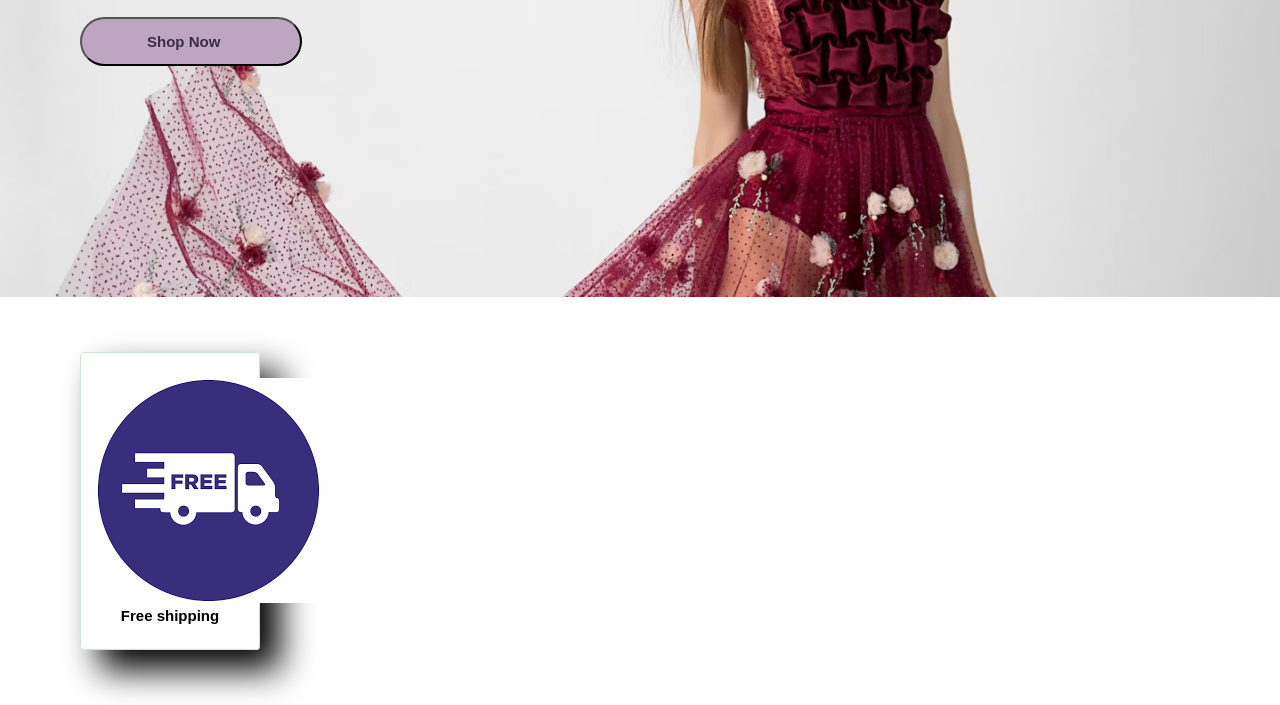
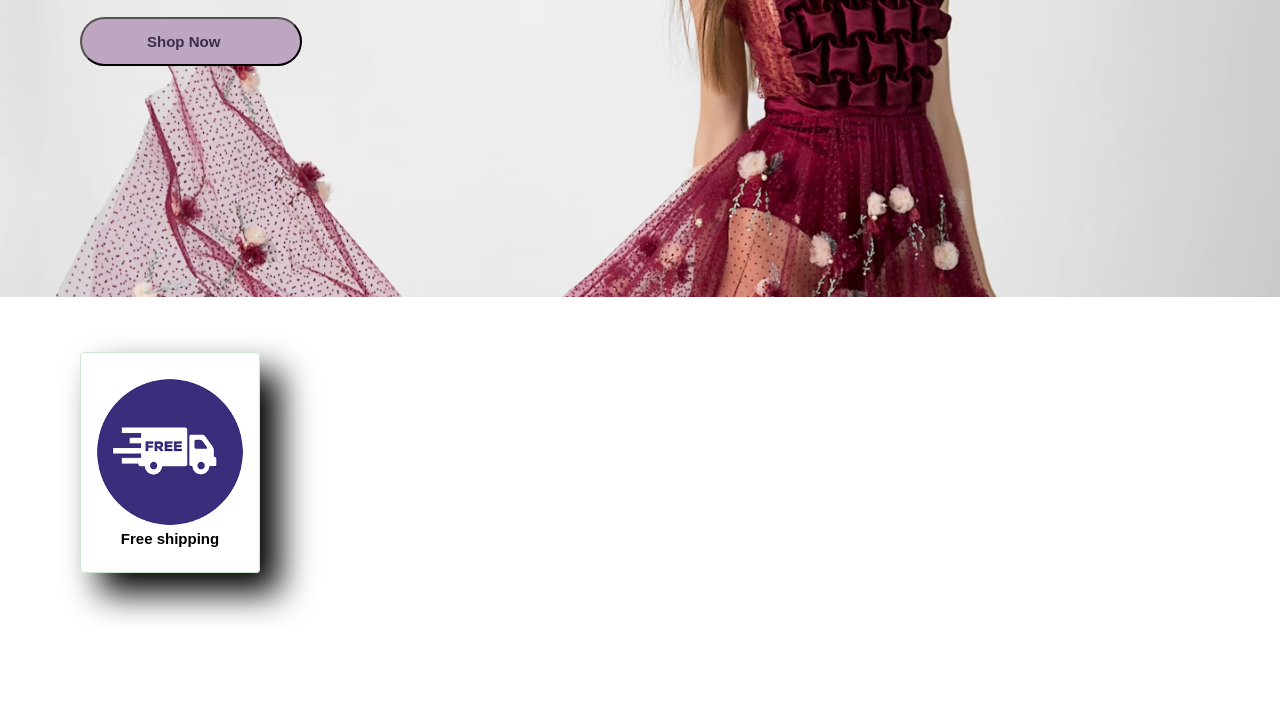
Before and after one commit to NishatTasnimSamiha30/Lilly, a plain HTML site: page index.html in a window 1280 px wide. Shown: the part 567-1272 px from the top of the page. After the commit the page ends 1195 px from the top, so only its background shows below. Drawn offline with Linux system fonts and the light colour scheme.

Commit message:
edit img

```diff
--- a/index.html
+++ b/index.html
@@ -37,7 +37,7 @@
 
 <section id="feature" class="section-p1">
      <div class="fet-box">
-     <img src="./img/fsh3.png"alt="">
+     <img src="./img/fsh3.png" class="image" alt="">
      <h6>Free shipping</h6>
      </div>
 </section>
--- a/style.css
+++ b/style.css
@@ -148,7 +148,9 @@ border: 1px solid #cce7d0;
 border-radius: 4px;
 margin: 15px 0;
 }
-
+.image{
+    width: 100%;
+}
 #feature .fet-box:hover{
     box-shadow: 20px 20px 34px rgb(0, 0, 0)
 }
```
